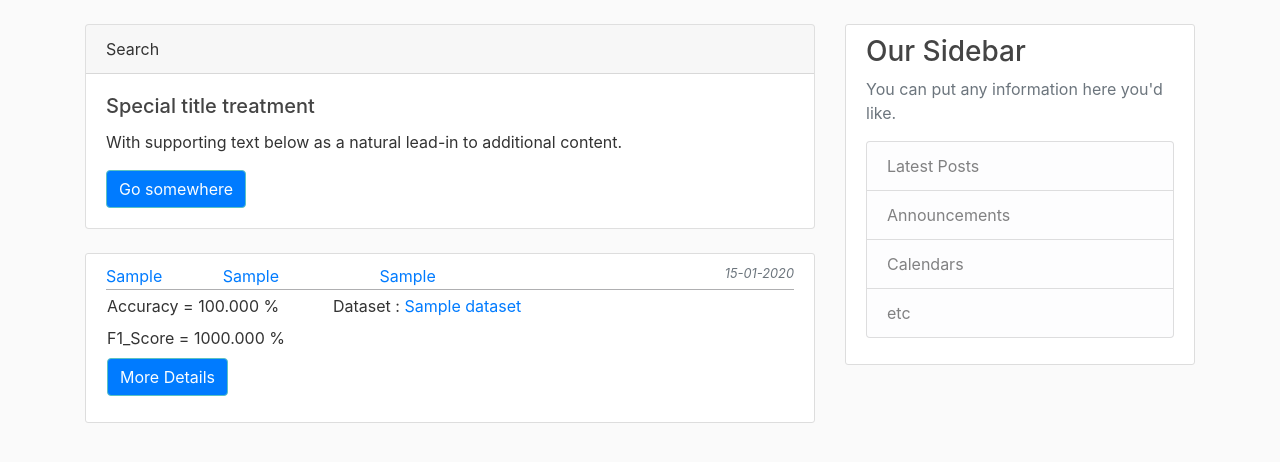
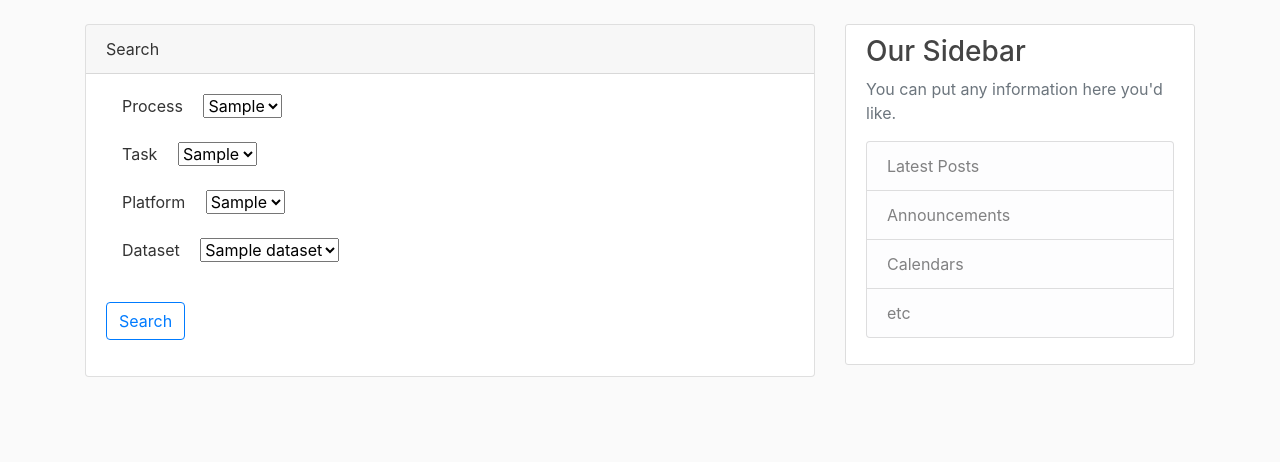
Before and after one commit to gksriharsha/Svalbard, a Flask app: page /search in a window 1280 px wide. Shown: the part 56-518 px from the top of the page. Run offline with Flask 2, Linux system fonts and the light colour scheme; tables that the repository leaves empty hold one stand-in row (values such as "Sample post"); some libraries are stand-ins or nearby versions.

Commit message:
Search functionality implemented

```diff
--- a/Svalbard/forms.py
+++ b/Svalbard/forms.py
@@ -1,5 +1,5 @@
 from flask_wtf import FlaskForm
-from wtforms import StringField, PasswordField, SubmitField, BooleanField
+from wtforms import StringField, PasswordField, SubmitField, BooleanField, SelectField
 from wtforms.validators import DataRequired, Length, Email, EqualTo
 
 
@@ -21,3 +21,11 @@ class LoginForm(FlaskForm):
     password = PasswordField('Password', validators=[DataRequired()])
     remember = BooleanField('Remember Me')
     submit = SubmitField('Login')
+
+
+class SearchForm(FlaskForm):
+    Process = SelectField('Process',validators=[DataRequired()])
+    Task = SelectField('Task',validators=[DataRequired()])
+    Dataset = SelectField('Dataset',validators=[DataRequired()])
+    Platform = SelectField('Platform',validators=[DataRequired()])
+    submit = SubmitField('Search')
--- a/Svalbard/routes.py
+++ b/Svalbard/routes.py
@@ -1,6 +1,6 @@
 from flask import render_template, url_for, flash, redirect, request
-from Svalbard import app
-from Svalbard.forms import RegistrationForm, LoginForm
+from Svalbard import app, db
+from Svalbard.forms import RegistrationForm, LoginForm, SearchForm
 from Svalbard.models import Result, Dataset
 
 
@@ -12,11 +12,22 @@ def home():
     return render_template('home.html', results=results)
 
 
-@app.route("/search")
+@app.route("/search", methods =['GET','POST'])
 def search():
-    results = Result.query.all()
-    return render_template('search.html', title='Search Space', results=results)
-
+    page = request.args.get('page',1,type=int)
+    search = SearchForm()
+    search.Process.choices = [(r.process,str(r.process)) for r in db.session.query(Result.process).distinct()]
+    search.Task.choices = [(r.task,str(r.task)) for r in db.session.query(Result.task).distinct()]
+    search.Platform.choices = [(r.platform,str(r.platform)) for r in db.session.query(Result.platform).distinct()]
+    search.Dataset.choices = [(r.dataset_id,str(Dataset.query.filter_by(id=r.dataset_id).first().dataset_name)) for r in db.session.query(Result.dataset_id).distinct()]
+    print(search.errors)
+    if search.is_submitted() or page > 1:
+        results = Result.query.filter_by(task=search.Task.data).filter_by(process=search.Process.data)\
+            .filter_by(platform=search.Platform.data).filter_by(dataset_id=search.Dataset.data)\
+                .paginate(page=page,per_page=3)
+        print(results)
+        return render_template('search.html', title='Search Space', results=results, form=search)
+    return render_template('search.html', title='Search Space', form=search)
 
 @app.route("/register", methods=['GET', 'POST'])
 def register():
--- a/Svalbard/templates/platform.html
+++ b/Svalbard/templates/platform.html
@@ -19,7 +19,7 @@
                   </p>
                 </div>
                 <div class='column mx-5'>
-                  <div>Dataset : {{ result.dataset.dataset_name}}</div>
+                  <div>Dataset : <a href="{{ url_for('ML_dataset', dataset=result.dataset.id) }}">{{ result.dataset.dataset_name}}</a></div>
                 </div>
 
               </div>
@@ -46,9 +46,9 @@
     {% for page_num in results.iter_pages(left_edge=1, right_edge=1, left_current=1, right_current=2) %}
       {% if page_num %}
         {% if results.page == page_num %}
-          <a class="btn btn-info mb-4" href="{{ url_for('home', page=page_num) }}">{{ page_num }}</a>
+          <a class="btn btn-info mb-4" href="{{ url_for('ML_platform', page=page_num, platform=platform) }}">{{ page_num }}</a>
         {% else %}
-          <a class="btn btn-outline-info mb-4" href="{{ url_for('home', page=page_num) }}">{{ page_num }}</a>
+          <a class="btn btn-outline-info mb-4" href="{{ url_for('ML_platform', page=page_num, platform=platform) }}">{{ page_num }}</a>
         {% endif %}
       {% else %}
         ...
--- a/Svalbard/templates/process.html
+++ b/Svalbard/templates/process.html
@@ -20,7 +20,7 @@
                 </p>
               </div>
               <div class='column mx-5'>
-                <div>Dataset : {{ result.dataset.dataset_name}}</div>
+                <div>Dataset : <a href="{{ url_for('ML_dataset', dataset=result.dataset.id) }}">{{ result.dataset.dataset_name}}</a></div>
               </div>
 
             </div>
@@ -48,9 +48,9 @@
     {% for page_num in results.iter_pages(left_edge=1, right_edge=1, left_current=1, right_current=2) %}
       {% if page_num %}
         {% if results.page == page_num %}
-          <a class="btn btn-info mb-4" href="{{ url_for('home', page=page_num) }}">{{ page_num }}</a>
+          <a class="btn btn-info mb-4" href="{{ url_for('process', page=page_num, process=process) }}">{{ page_num }}</a>
         {% else %}
-          <a class="btn btn-outline-info mb-4" href="{{ url_for('home', page=page_num) }}">{{ page_num }}</a>
+          <a class="btn btn-outline-info mb-4" href="{{ url_for('process', page=page_num, process=process) }}">{{ page_num }}</a>
         {% endif %}
       {% else %}
         ...
--- a/Svalbard/templates/search.html
+++ b/Svalbard/templates/search.html
@@ -5,12 +5,38 @@
     Search
   </div>
   <div class="card-body">
-    <h5 class="card-title">Special title treatment</h5>
-    <p class="card-text">With supporting text below as a natural lead-in to additional content.</p>
-    <a href="#" class="btn btn-primary">Go somewhere</a>
+    <form method="POST" action="">
+      {{ form.hidden_tag() }}
+      {{ form.csrf_token }}
+      <fieldset class="form-group">
+          <div class="form-group">
+              {{ form.Process.label(class="mx-3 form-control-label") }}
+              {{form.Process}}
+          </div>
+          <div class="form-group">
+            {{ form.Task.label(class="mx-3 form-control-label") }}
+            {{form.Task}}
+          </div>
+          <div class="form-group">
+            {{ form.Platform.label(class="mx-3 form-control-label") }}
+            {{form.Platform}}
+          </div>
+          <div class="form-group">
+            {{ form.Dataset.label(class="mx-3 form-control-label") }}
+            {{form.Dataset}}
+          </div>
+      </fieldset>
+      <div class="form-group">
+          {{ form.submit(class="btn btn-outline-primary") }}
+      </div>
+  </form>
   </div>
 </div>
-    {% for result in results %}
+<div>
+  {% block results %}
+  {% endblock %}
+  {% if results %}
+    {% for result in results.items %}
           <article class="media content-section">
             <div class="media-body">
 
@@ -58,4 +84,17 @@
             </div>
           </article>
           {% endfor %}
+          {% for page_num in results.iter_pages(left_edge=1, right_edge=1, left_current=1, right_current=2) %}
+        {% if page_num %}
+          {% if results.page == page_num %}
+            <a class="btn btn-info mb-4" href="{{ url_for('search', page=page_num) }}">{{ page_num }}</a>
+          {% else %}
+            <a class="btn btn-outline-info mb-4" href="{{ url_for('search', page=page_num) }}">{{ page_num }}</a>
+          {% endif %}
+        {% else %}
+          ...
+        {% endif %}
+      {% endfor %}
+    {% endif %}
+  </div>
 {% endblock content %}
--- a/Svalbard/templates/task.html
+++ b/Svalbard/templates/task.html
@@ -19,7 +19,7 @@
                 </p>
               </div>
               <div class='column mx-5'>
-                <div>Dataset : {{ result.dataset.dataset_name}}</div>
+                <div>Dataset : <a href="{{ url_for('ML_dataset', dataset=result.dataset.id) }}">{{ result.dataset.dataset_name}}</a></div>
               </div>
             </div>
             <div class="collapse" id="collapseExample - {{result.id}}">
@@ -46,9 +46,9 @@
     {% for page_num in results.iter_pages(left_edge=1, right_edge=1, left_current=1, right_current=2) %}
       {% if page_num %}
         {% if results.page == page_num %}
-          <a class="btn btn-info mb-4" href="{{ url_for('home', page=page_num) }}">{{ page_num }}</a>
+          <a class="btn btn-info mb-4" href="{{ url_for('ML_task', page=page_num, task=task) }}">{{ page_num }}</a>
         {% else %}
-          <a class="btn btn-outline-info mb-4" href="{{ url_for('home', page=page_num) }}">{{ page_num }}</a>
+          <a class="btn btn-outline-info mb-4" href="{{ url_for('ML_task', page=page_num, task=task) }}">{{ page_num }}</a>
         {% endif %}
       {% else %}
         ...
```
Lines whose indentation alone changed are shown as unchanged.
